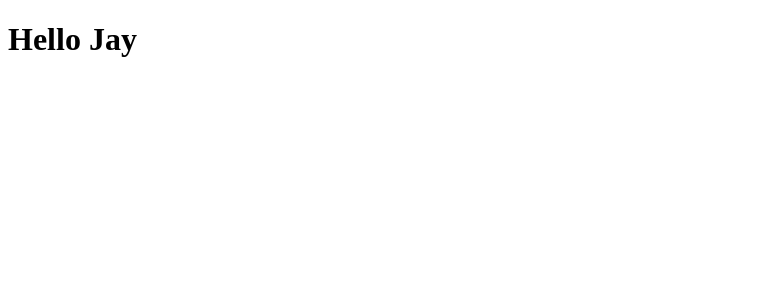
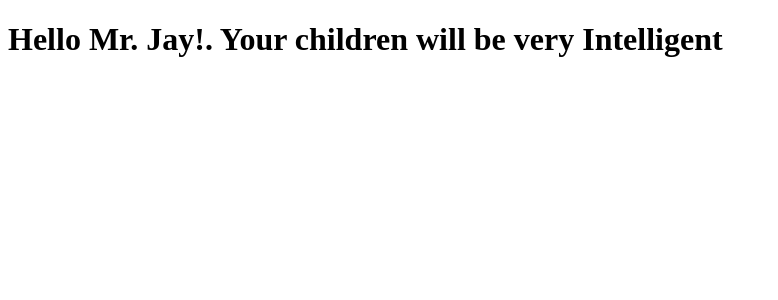
Before and after one commit to jayprakash548/first-app-react-npm, a React (Create React App) app: page / in a window 1280 px wide. Shown: the top 300 px of the page, without its empty margins (0-778 px from the left). Built offline with nearby package versions, Linux system fonts and the light colour scheme.

Commit message:
Children in JSX using functional and class components

```diff
--- a/src/App.js
+++ b/src/App.js
@@ -1,21 +1,21 @@
-import React from 'react';
-import PropTypes from 'prop-types';
+// import React from 'react';
 
- const App = (props) =>{
-     return(
-        <div>
-            <h1>Hello {props.name}</h1>
-        </div>
-     )
- }
-App.propType = {
-    name: PropTypes.string
+// const App = props =>{
+//     return <h1>Hello Jay Prakash Kumar {props.children}</h1>
+// }
+
+// export default App;
+
+import React, {Component} from 'react';
+
+class App extends Component {
+    render(){
+        return(
+            <div>
+                <h1>Hello Mr. Jay!. {this.props.children}</h1>
+            </div>
+        )
+    }
 }
 
-App.propTypes = {
-    name: PropTypes.string.isRequired
-}
-App.defaultProps = {
-    name: "Sony"
-}
 export default App;
--- a/src/index.js
+++ b/src/index.js
@@ -2,4 +2,4 @@ import React from 'react';
 import ReactDOM from 'react-dom';
 import App from './App'   ;
 
-ReactDOM.render(<App name="Jay"/>, document.getElementById('root'));
+ReactDOM.render(<App> Your children will be very Intelligent </App>, document.getElementById('root'));
```
